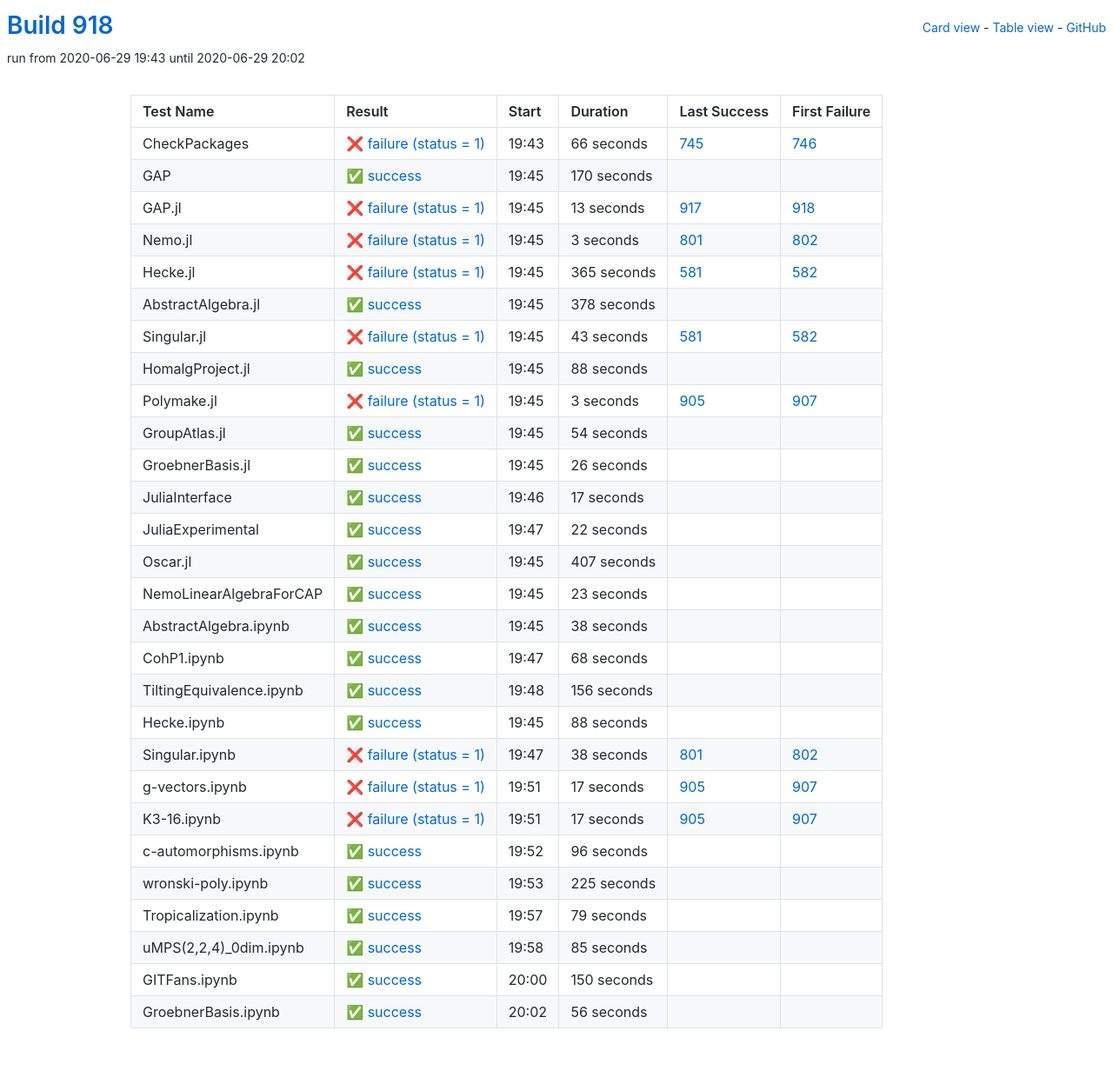
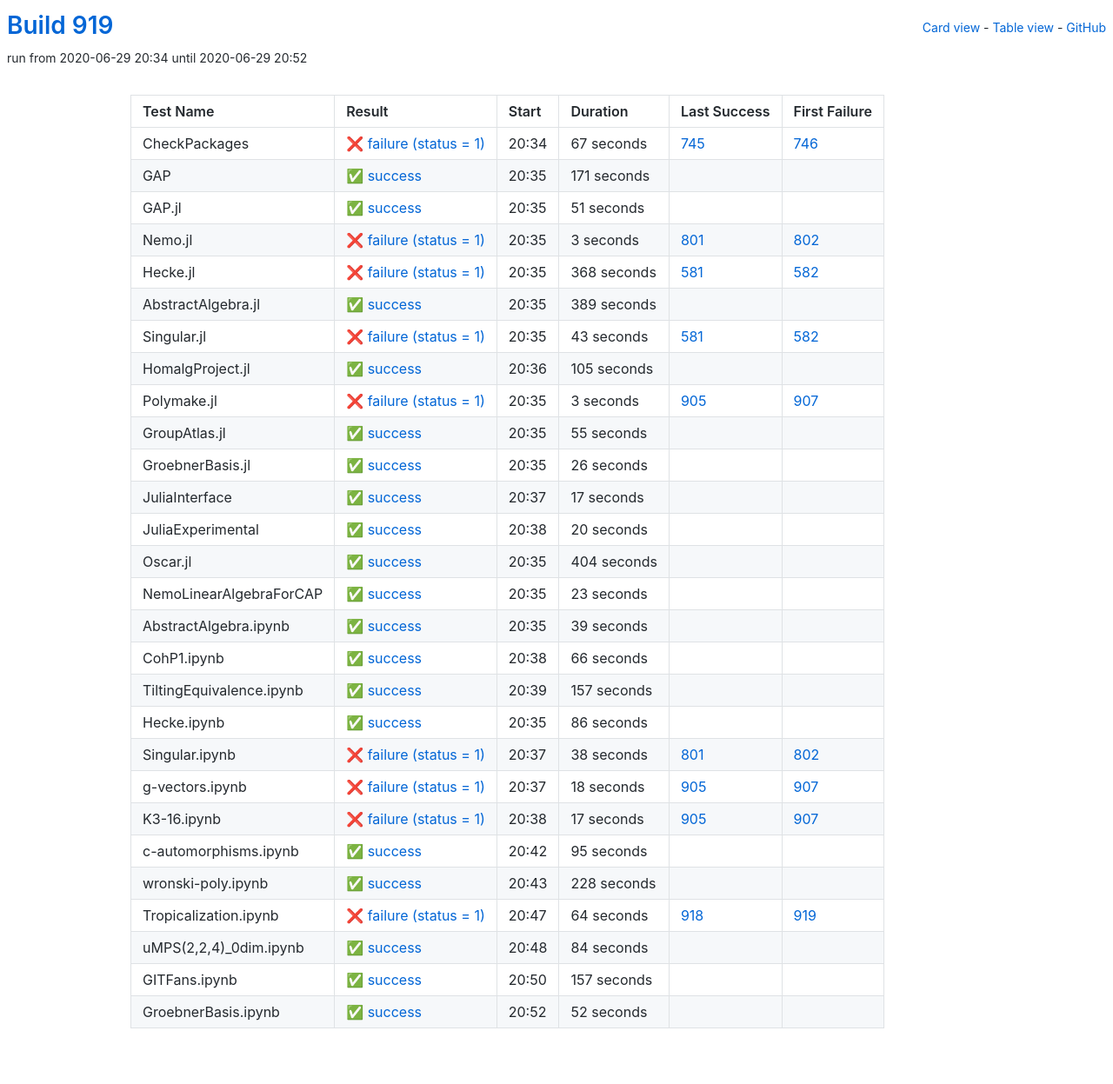
Before and after one commit to oscar-system/oscar-ci-status-1.4, a Jekyll site: the page built from table.html, in a window 1280 px wide. Shown: the whole page at 87% size. Built offline with Jekyll 4.4.1, drawn with Linux system fonts in a browser that asks for light colours.

Commit message:
Build #919

```diff
--- a/_data/ci.yml
+++ b/_data/ci.yml
@@ -1,6 +1,6 @@
 ---
-build: 918
-build_url: https://oscarci.mathematik.uni-kl.de/job/oscar-julia-1.4/918/
+build: 919
+build_url: https://oscarci.mathematik.uni-kl.de/job/oscar-julia-1.4/919/
 job: oscar-julia-1.4
 organization: oscar-system
 repo: oscar-ci-status-1.4
@@ -8,44 +8,44 @@ repourl: https://github.com/oscar-system/oscar-ci-status-1.4
 tests:
 - name: CheckPackages
   id: checkpackages
-  log: https://oscarci.mathematik.uni-kl.de/job/oscar-julia-1.4/918/artifact/logs/build-918/CheckPackages.log
-  start: 2020-06-29 19:43
+  log: https://oscarci.mathematik.uni-kl.de/job/oscar-julia-1.4/919/artifact/logs/build-919/CheckPackages.log
+  start: 2020-06-29 20:34
   success: false
   exitcode: 1
   status: failure
-  duration: 66
+  duration: 67
   last_success: 745
   last_success_url: https://oscarci.mathematik.uni-kl.de/job/oscar-julia-1.4/745/
   first_failure: 746
   first_failure_url: https://oscarci.mathematik.uni-kl.de/job/oscar-julia-1.4/746/
 - name: GAP
   id: gap
-  log: https://oscarci.mathematik.uni-kl.de/job/oscar-julia-1.4/918/artifact/logs/build-918/GAP.log
-  start: 2020-06-29 19:45
+  log: https://oscarci.mathematik.uni-kl.de/job/oscar-julia-1.4/919/artifact/logs/build-919/GAP.log
+  start: 2020-06-29 20:35
   success: true
   exitcode: 0
   status: success
-  duration: 170
+  duration: 171
   last_success: false
   last_success_url:
   first_failure: false
   first_failure_url:
 - name: GAP.jl
   id: gap-jl
-  log: https://oscarci.mathematik.uni-kl.de/job/oscar-julia-1.4/918/artifact/logs/build-918/GAP.jl.log
-  start: 2020-06-29 19:45
-  success: false
-  exitcode: 1
-  status: failure
-  duration: 13
-  last_success: 917
-  last_success_url: https://oscarci.mathematik.uni-kl.de/job/oscar-julia-1.4/917/
-  first_failure: 918
-  first_failure_url: https://oscarci.mathematik.uni-kl.de/job/oscar-julia-1.4/918/
+  log: https://oscarci.mathematik.uni-kl.de/job/oscar-julia-1.4/919/artifact/logs/build-919/GAP.jl.log
+  start: 2020-06-29 20:35
+  success: true
+  exitcode: 0
+  status: success
+  duration: 51
+  last_success: false
+  last_success_url:
+  first_failure: false
+  first_failure_url:
 - name: Nemo.jl
   id: nemo-jl
-  log: https://oscarci.mathematik.uni-kl.de/job/oscar-julia-1.4/918/artifact/logs/build-918/Nemo.jl.log
-  start: 2020-06-29 19:45
+  log: https://oscarci.mathematik.uni-kl.de/job/oscar-julia-1.4/919/artifact/logs/build-919/Nemo.jl.log
+  start: 2020-06-29 20:35
   success: false
   exitcode: 1
   status: failure
@@ -56,32 +56,32 @@ tests:
   first_failure_url: https://oscarci.mathematik.uni-kl.de/job/oscar-julia-1.4/802/
 - name: Hecke.jl
   id: hecke-jl
-  log: https://oscarci.mathematik.uni-kl.de/job/oscar-julia-1.4/918/artifact/logs/build-918/Hecke.jl.log
-  start: 2020-06-29 19:45
+  log: https://oscarci.mathematik.uni-kl.de/job/oscar-julia-1.4/919/artifact/logs/build-919/Hecke.jl.log
+  start: 2020-06-29 20:35
   success: false
   exitcode: 1
   status: failure
-  duration: 365
+  duration: 368
   last_success: 581
   last_success_url: https://oscarci.mathematik.uni-kl.de/job/oscar-julia-1.4/581/
   first_failure: 582
   first_failure_url: https://oscarci.mathematik.uni-kl.de/job/oscar-julia-1.4/582/
 - name: AbstractAlgebra.jl
   id: abstractalgebra-jl
-  log: https://oscarci.mathematik.uni-kl.de/job/oscar-julia-1.4/918/artifact/logs/build-918/AbstractAlgebra.jl.log
-  start: 2020-06-29 19:45
+  log: https://oscarci.mathematik.uni-kl.de/job/oscar-julia-1.4/919/artifact/logs/build-919/AbstractAlgebra.jl.log
+  start: 2020-06-29 20:35
   success: true
   exitcode: 0
   status: success
-  duration: 378
+  duration: 389
   last_success: false
   last_success_url:
   first_failure: false
   first_failure_url:
 - name: Singular.jl
   id: singular-jl
-  log: https://oscarci.mathematik.uni-kl.de/job/oscar-julia-1.4/918/artifact/logs/build-918/Singular.jl.log
-  start: 2020-06-29 19:45
+  log: https://oscarci.mathematik.uni-kl.de/job/oscar-julia-1.4/919/artifact/logs/build-919/Singular.jl.log
+  start: 2020-06-29 20:35
   success: false
   exitcode: 1
   status: failure
@@ -92,20 +92,20 @@ tests:
   first_failure_url: https://oscarci.mathematik.uni-kl.de/job/oscar-julia-1.4/582/
 - name: HomalgProject.jl
   id: homalgproject-jl
-  log: https://oscarci.mathematik.uni-kl.de/job/oscar-julia-1.4/918/artifact/logs/build-918/HomalgProject.jl.log
-  start: 2020-06-29 19:45
+  log: https://oscarci.mathematik.uni-kl.de/job/oscar-julia-1.4/919/artifact/logs/build-919/HomalgProject.jl.log
+  start: 2020-06-29 20:36
   success: true
   exitcode: 0
   status: success
-  duration: 88
+  duration: 105
   last_success: false
   last_success_url:
   first_failure: false
   first_failure_url:
 - name: Polymake.jl
   id: polymake-jl
-  log: https://oscarci.mathematik.uni-kl.de/job/oscar-julia-1.4/918/artifact/logs/build-918/Polymake.jl.log
-  start: 2020-06-29 19:45
+  log: https://oscarci.mathematik.uni-kl.de/job/oscar-julia-1.4/919/artifact/logs/build-919/Polymake.jl.log
+  start: 2020-06-29 20:35
   success: false
   exitcode: 1
   status: failure
@@ -116,20 +116,20 @@ tests:
   first_failure_url: https://oscarci.mathematik.uni-kl.de/job/oscar-julia-1.4/907/
 - name: GroupAtlas.jl
   id: groupatlas-jl
-  log: https://oscarci.mathematik.uni-kl.de/job/oscar-julia-1.4/918/artifact/logs/build-918/GroupAtlas.jl.log
-  start: 2020-06-29 19:45
+  log: https://oscarci.mathematik.uni-kl.de/job/oscar-julia-1.4/919/artifact/logs/build-919/GroupAtlas.jl.log
+  start: 2020-06-29 20:35
   success: true
   exitcode: 0
   status: success
-  duration: 54
+  duration: 55
   last_success: false
   last_success_url:
   first_failure: false
   first_failure_url:
 - name: GroebnerBasis.jl
   id: groebnerbasis-jl
-  log: https://oscarci.mathematik.uni-kl.de/job/oscar-julia-1.4/918/artifact/logs/build-918/GroebnerBasis.jl.log
-  start: 2020-06-29 19:45
+  log: https://oscarci.mathematik.uni-kl.de/job/oscar-julia-1.4/919/artifact/logs/build-919/GroebnerBasis.jl.log
+  start: 2020-06-29 20:35
   success: true
   exitcode: 0
   status: success
@@ -140,8 +140,8 @@ tests:
   first_failure_url:
 - name: JuliaInterface
   id: juliainterface
-  log: https://oscarci.mathematik.uni-kl.de/job/oscar-julia-1.4/918/artifact/logs/build-918/JuliaInterface.log
-  start: 2020-06-29 19:46
+  log: https://oscarci.mathematik.uni-kl.de/job/oscar-julia-1.4/919/artifact/logs/build-919/JuliaInterface.log
+  start: 2020-06-29 20:37
   success: true
   exitcode: 0
   status: success
@@ -152,32 +152,32 @@ tests:
   first_failure_url:
 - name: JuliaExperimental
   id: juliaexperimental
-  log: https://oscarci.mathematik.uni-kl.de/job/oscar-julia-1.4/918/artifact/logs/build-918/JuliaExperimental.log
-  start: 2020-06-29 19:47
+  log: https://oscarci.mathematik.uni-kl.de/job/oscar-julia-1.4/919/artifact/logs/build-919/JuliaExperimental.log
+  start: 2020-06-29 20:38
   success: true
   exitcode: 0
   status: success
-  duration: 22
+  duration: 20
   last_success: false
   last_success_url:
   first_failure: false
   first_failure_url:
 - name: Oscar.jl
   id: oscar-jl
-  log: https://oscarci.mathematik.uni-kl.de/job/oscar-julia-1.4/918/artifact/logs/build-918/Oscar.jl.log
-  start: 2020-06-29 19:45
+  log: https://oscarci.mathematik.uni-kl.de/job/oscar-julia-1.4/919/artifact/logs/build-919/Oscar.jl.log
+  start: 2020-06-29 20:35
   success: true
   exitcode: 0
   status: success
-  duration: 407
+  duration: 404
   last_success: false
   last_success_url:
   first_failure: false
   first_failure_url:
 - name: NemoLinearAlgebraForCAP
   id: nemolinearalgebraforcap
-  log: https://oscarci.mathematik.uni-kl.de/job/oscar-julia-1.4/918/artifact/logs/build-918/NemoLinearAlgebraForCAP.log
-  start: 2020-06-29 19:45
+  log: https://oscarci.mathematik.uni-kl.de/job/oscar-julia-1.4/919/artifact/logs/build-919/NemoLinearAlgebraForCAP.log
+  start: 2020-06-29 20:35
   success: true
   exitcode: 0
   status: success
@@ -188,56 +188,56 @@ tests:
   first_failure_url:
 - name: AbstractAlgebra.ipynb
   id: abstractalgebra-ipynb
-  log: https://oscarci.mathematik.uni-kl.de/job/oscar-julia-1.4/918/artifact/logs/build-918/AbstractAlgebra.ipynb.log
-  start: 2020-06-29 19:45
+  log: https://oscarci.mathematik.uni-kl.de/job/oscar-julia-1.4/919/artifact/logs/build-919/AbstractAlgebra.ipynb.log
+  start: 2020-06-29 20:35
   success: true
   exitcode: 0
   status: success
-  duration: 38
+  duration: 39
   last_success: false
   last_success_url:
   first_failure: false
   first_failure_url:
 - name: CohP1.ipynb
   id: cohp1-ipynb
-  log: https://oscarci.mathematik.uni-kl.de/job/oscar-julia-1.4/918/artifact/logs/build-918/CohP1.ipynb.log
-  start: 2020-06-29 19:47
+  log: https://oscarci.mathematik.uni-kl.de/job/oscar-julia-1.4/919/artifact/logs/build-919/CohP1.ipynb.log
+  start: 2020-06-29 20:38
   success: true
   exitcode: 0
   status: success
-  duration: 68
+  duration: 66
   last_success: false
   last_success_url:
   first_failure: false
   first_failure_url:
 - name: TiltingEquivalence.ipynb
   id: tiltingequivalence-ipynb
-  log: https://oscarci.mathematik.uni-kl.de/job/oscar-julia-1.4/918/artifact/logs/build-918/TiltingEquivalence.ipynb.log
-  start: 2020-06-29 19:48
+  log: https://oscarci.mathematik.uni-kl.de/job/oscar-julia-1.4/919/artifact/logs/build-919/TiltingEquivalence.ipynb.log
+  start: 2020-06-29 20:39
   success: true
   exitcode: 0
   status: success
-  duration: 156
+  duration: 157
   last_success: false
   last_success_url:
   first_failure: false
   first_failure_url:
 - name: Hecke.ipynb
   id: hecke-ipynb
-  log: https://oscarci.mathematik.uni-kl.de/job/oscar-julia-1.4/918/artifact/logs/build-918/Hecke.ipynb.log
-  start: 2020-06-29 19:45
+  log: https://oscarci.mathematik.uni-kl.de/job/oscar-julia-1.4/919/artifact/logs/build-919/Hecke.ipynb.log
+  start: 2020-06-29 20:35
   success: true
   exitcode: 0
   status: success
-  duration: 88
+  duration: 86
   last_success: false
   last_success_url:
   first_failure: false
   first_failure_url:
 - name: Singular.ipynb
   id: singular-ipynb
-  log: https://oscarci.mathematik.uni-kl.de/job/oscar-julia-1.4/918/artifact/logs/build-918/Singular.ipynb.log
-  start: 2020-06-29 19:47
+  log: https://oscarci.mathematik.uni-kl.de/job/oscar-julia-1.4/919/artifact/logs/build-919/Singular.ipynb.log
+  start: 2020-06-29 20:37
   success: false
   exitcode: 1
   status: failure
@@ -248,20 +248,20 @@ tests:
   first_failure_url: https://oscarci.mathematik.uni-kl.de/job/oscar-julia-1.4/802/
 - name: g-vectors.ipynb
   id: g-vectors-ipynb
-  log: https://oscarci.mathematik.uni-kl.de/job/oscar-julia-1.4/918/artifact/logs/build-918/g-vectors.ipynb.log
-  start: 2020-06-29 19:51
+  log: https://oscarci.mathematik.uni-kl.de/job/oscar-julia-1.4/919/artifact/logs/build-919/g-vectors.ipynb.log
+  start: 2020-06-29 20:37
   success: false
   exitcode: 1
   status: failure
-  duration: 17
+  duration: 18
   last_success: 905
   last_success_url: https://oscarci.mathematik.uni-kl.de/job/oscar-julia-1.4/905/
   first_failure: 907
   first_failure_url: https://oscarci.mathematik.uni-kl.de/job/oscar-julia-1.4/907/
 - name: K3-16.ipynb
   id: k3-16-ipynb
-  log: https://oscarci.mathematik.uni-kl.de/job/oscar-julia-1.4/918/artifact/logs/build-918/K3-16.ipynb.log
-  start: 2020-06-29 19:51
+  log: https://oscarci.mathematik.uni-kl.de/job/oscar-julia-1.4/919/artifact/logs/build-919/K3-16.ipynb.log
+  start: 2020-06-29 20:38
   success: false
   exitcode: 1
   status: failure
@@ -272,72 +272,72 @@ tests:
   first_failure_url: https://oscarci.mathematik.uni-kl.de/job/oscar-julia-1.4/907/
 - name: c-automorphisms.ipynb
   id: c-automorphisms-ipynb
-  log: https://oscarci.mathematik.uni-kl.de/job/oscar-julia-1.4/918/artifact/logs/build-918/c-automorphisms.ipynb.log
-  start: 2020-06-29 19:52
+  log: https://oscarci.mathematik.uni-kl.de/job/oscar-julia-1.4/919/artifact/logs/build-919/c-automorphisms.ipynb.log
+  start: 2020-06-29 20:42
   success: true
   exitcode: 0
   status: success
-  duration: 96
+  duration: 95
   last_success: false
   last_success_url:
   first_failure: false
   first_failure_url:
 - name: wronski-poly.ipynb
   id: wronski-poly-ipynb
-  log: https://oscarci.mathematik.uni-kl.de/job/oscar-julia-1.4/918/artifact/logs/build-918/wronski-poly.ipynb.log
-  start: 2020-06-29 19:53
+  log: https://oscarci.mathematik.uni-kl.de/job/oscar-julia-1.4/919/artifact/logs/build-919/wronski-poly.ipynb.log
+  start: 2020-06-29 20:43
   success: true
   exitcode: 0
   status: success
-  duration: 225
+  duration: 228
   last_success: false
   last_success_url:
   first_failure: false
   first_failure_url:
 - name: Tropicalization.ipynb
   id: tropicalization-ipynb
-  log: https://oscarci.mathematik.uni-kl.de/job/oscar-julia-1.4/918/artifact/logs/build-918/Tropicalization.ipynb.log
-  start: 2020-06-29 19:57
+  log: https://oscarci.mathematik.uni-kl.de/job/oscar-julia-1.4/919/artifact/logs/build-919/Tropicalization.ipynb.log
+  start: 2020-06-29 20:47
+  success: false
+  exitcode: 1
+  status: failure
+  duration: 64
+  last_success: 918
+  last_success_url: https://oscarci.mathematik.uni-kl.de/job/oscar-julia-1.4/918/
+  first_failure: 919
+  first_failure_url: https://oscarci.mathematik.uni-kl.de/job/oscar-julia-1.4/919/
+- name: uMPS(2,2,4)_0dim.ipynb
+  id: umps-2-2-4-0dim-ipynb
+  log: https://oscarci.mathematik.uni-kl.de/job/oscar-julia-1.4/919/artifact/logs/build-919/uMPS-2-2-4-_0dim.ipynb.log
+  start: 2020-06-29 20:48
   success: true
   exitcode: 0
   status: success
-  duration: 79
-  last_success: false
-  last_success_url:
-  first_failure: false
-  first_failure_url:
-- name: uMPS(2,2,4)_0dim.ipynb
-  id: umps-2-2-4-0dim-ipynb
-  log: https://oscarci.mathematik.uni-kl.de/job/oscar-julia-1.4/918/artifact/logs/build-918/uMPS-2-2-4-_0dim.ipynb.log
-  start: 2020-06-29 19:58
-  success: true
-  exitcode: 0
-  status: success
-  duration: 85
+  duration: 84
   last_success: false
   last_success_url:
   first_failure: false
   first_failure_url:
 - name: GITFans.ipynb
   id: gitfans-ipynb
-  log: https://oscarci.mathematik.uni-kl.de/job/oscar-julia-1.4/918/artifact/logs/build-918/GITFans.ipynb.log
-  start: 2020-06-29 20:00
+  log: https://oscarci.mathematik.uni-kl.de/job/oscar-julia-1.4/919/artifact/logs/build-919/GITFans.ipynb.log
+  start: 2020-06-29 20:50
   success: true
   exitcode: 0
   status: success
-  duration: 150
+  duration: 157
   last_success: false
   last_success_url:
   first_failure: false
   first_failure_url:
 - name: GroebnerBasis.ipynb
   id: groebnerbasis-ipynb
-  log: https://oscarci.mathematik.uni-kl.de/job/oscar-julia-1.4/918/artifact/logs/build-918/GroebnerBasis.ipynb.log
-  start: 2020-06-29 20:02
+  log: https://oscarci.mathematik.uni-kl.de/job/oscar-julia-1.4/919/artifact/logs/build-919/GroebnerBasis.ipynb.log
+  start: 2020-06-29 20:52
   success: true
   exitcode: 0
   status: success
-  duration: 56
+  duration: 52
   last_success: false
   last_success_url:
   first_failure: false
```
Also changed, not shown: README.md.
